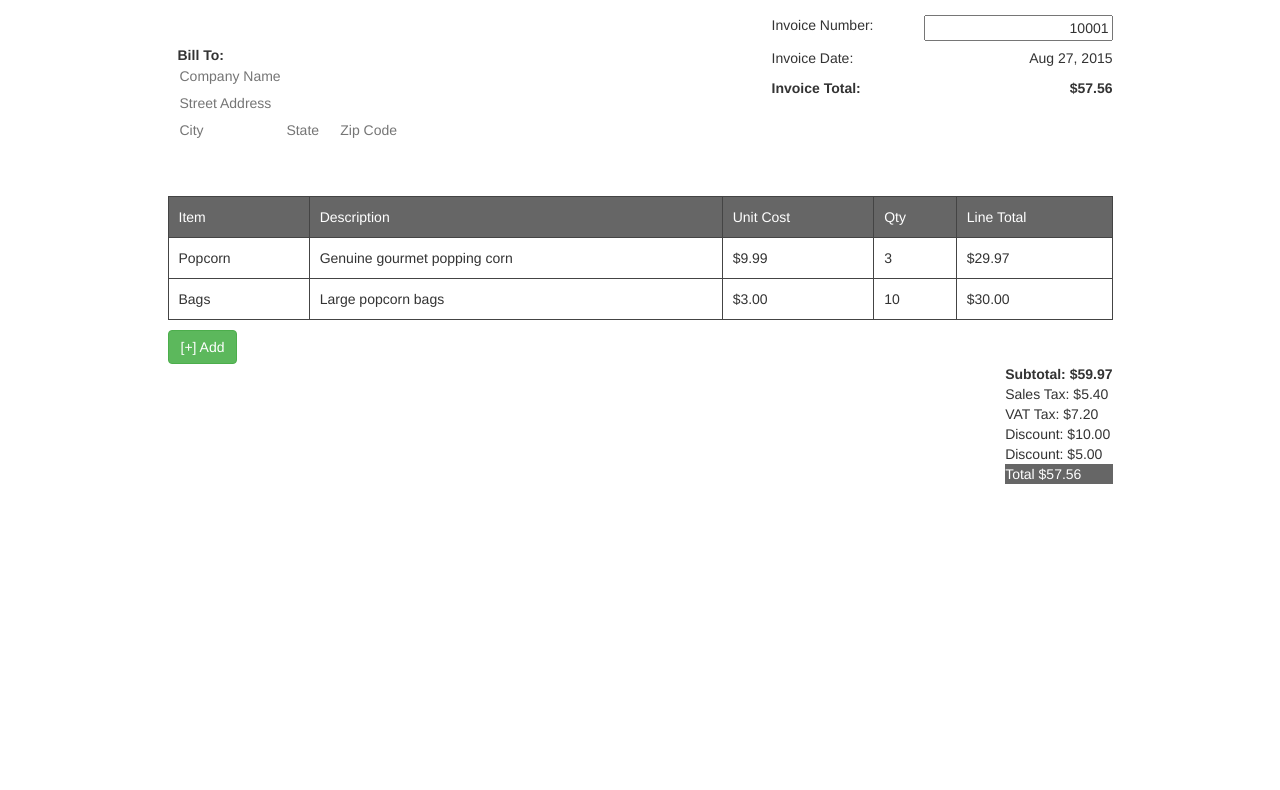
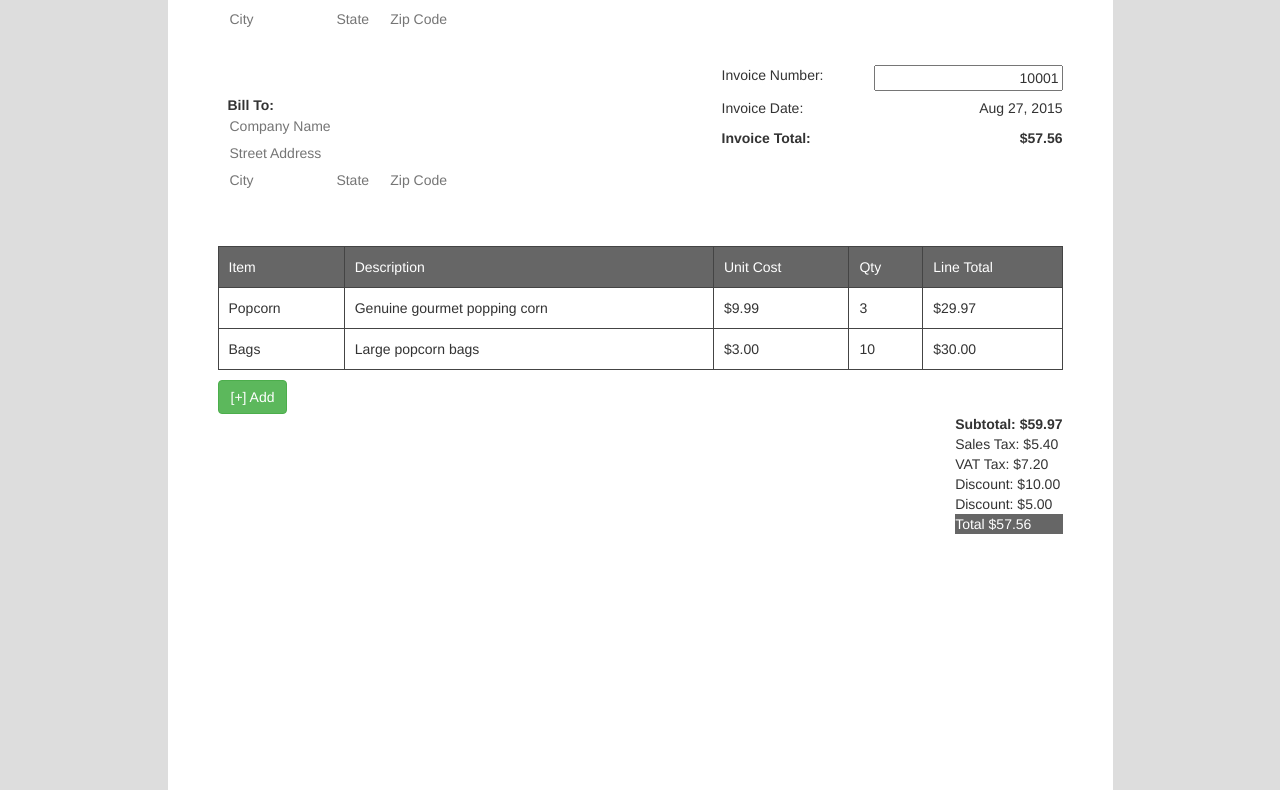
Before and after one commit to chilleren/demo_invoice, a website: page index.html in a window 1280 px wide. Shown: the part 218-1008 px from the top of the page. Before the commit the page ends 800 px from the top, so only its background shows below. Drawn offline with nearby package versions, Linux system fonts and the light colour scheme.

Commit message:
invoice layout styles

```diff
--- a/css/app.scss
+++ b/css/app.scss
@@ -1,5 +1,17 @@
 .navbar {
   border-radius: 0;
+}
+
+body {
+  background: #ddd;
+}
+
+#invoice-main {
+  background: white;
+  padding: 50px;
+  border-radius: 8px;
+  margin-bottom: 100px;
+  min-height: 11in;
 }
 
 td {
--- a/index.html
+++ b/index.html
@@ -19,22 +19,19 @@
 <div class="navbar navbar-inverse">
   <div class="container">
     <div class="navbar-brand">Invoice Creator</div>
-
-
       <p class="navbar-text navbar-right"><a href="#" class="navbar-link">By Chris Hilleren</a></p>
   </div>
 </div>
+
   <div class="container">
     <div class="row">
       <div class="col-md-10 col-md-offset-1">
-        <div ng-controller="InvoiceCtrl">
+        <div ng-controller="InvoiceCtrl" class="clearfix" id="invoice-main">
+
           <div>
             <h1 class="pull-right" ng-model="invoiceNumber">Invoice {{invoiceNumber}}</h1>
-
             <address text="Bill From:"></address>
           </div>
-
-
 
           <div>
             <address class="pull-left" text="Bill To:"></address>
@@ -46,12 +43,11 @@
             <button ng-click="addLineItem()" class="btn btn-success">[+] Add</button>
           </div>
 
-          <div invoice-total>
-          </div>
-        </div>
-      </div>
-    </div>
-  </div>
+          <div invoice-total></div>
 
+        </div> <!-- invoice controller -->
+      </div> <!-- col -->
+    </div> <!-- row -->
+  </div> <!-- container -->
 </body>
 </html>
```
Also changed, not shown: css/app.css, 1 other file.
